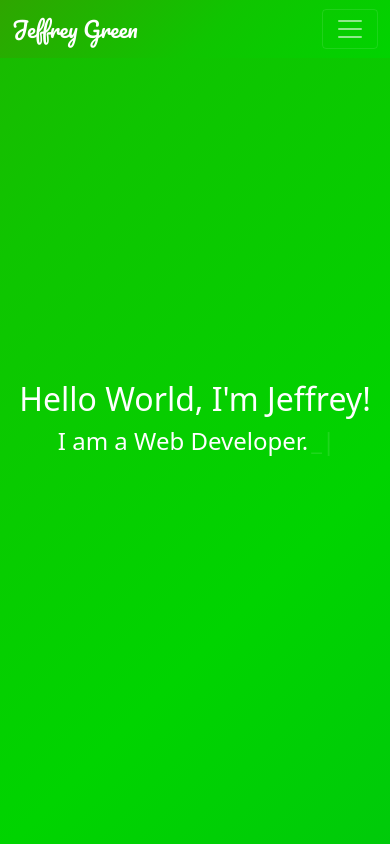
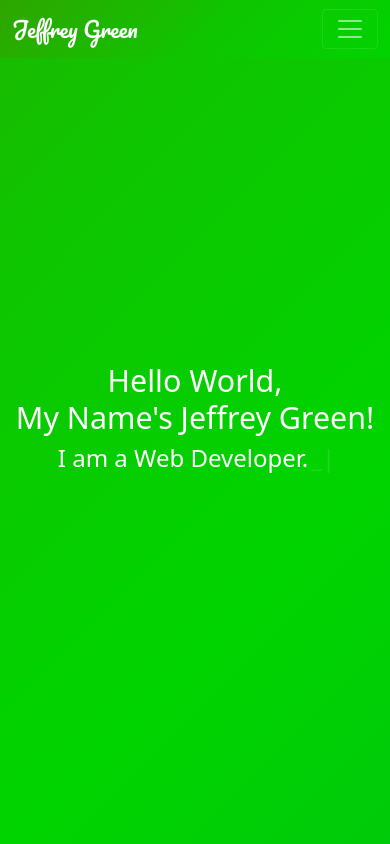
Before and after one commit to jeffreygreenjr/Portfolio-frontend, a React (Create React App) app: page / in a window 390 px wide. Shown: the top 844 px of the page. Built offline with nearby package versions, Linux system fonts and the light colour scheme.

Commit message:
Updated heading on homepage

```diff
--- a/src/pages/Home.js
+++ b/src/pages/Home.js
@@ -18,11 +18,13 @@ function Home(props) {
     <div clasName="HomePage">
 
       <div className="HomePageContainer" id="home">
-        <h1 className="Heading">Hello World, I'm Jeffrey!</h1>
+        <h1 className="Heading">Hello World,<br/>
+          My Name's Jeffrey Green!
+          </h1>
         <h2 className="SubHeading">
         <span className="noun">I am a {""}
         <Typewriter
-          words={['Software Engineer.', 'Web Developer.', 'Student.']}
+          words={['Software Engineer.', 'Web Developer.', 'Learner.']}
           loop={false}
           cursor
           cursorStyle='_'
--- a/src/styles/Home.css
+++ b/src/styles/Home.css
@@ -35,6 +35,7 @@
 
 .Heading {
     font-size: 6vw;
+    text-align: center;
 }
 
 .SubHeading {
@@ -44,7 +45,7 @@
 /* ------MEDIA QUERY (PHONE)------ */
 @media screen and (max-width: 600px) {
     .Heading {
-        font-size: 2em;
+        font-size: 1.9em;
     }
 
     .SubHeading {
```
Also changed, not shown: 1 other file (tests, documents, lock files or other folders).
